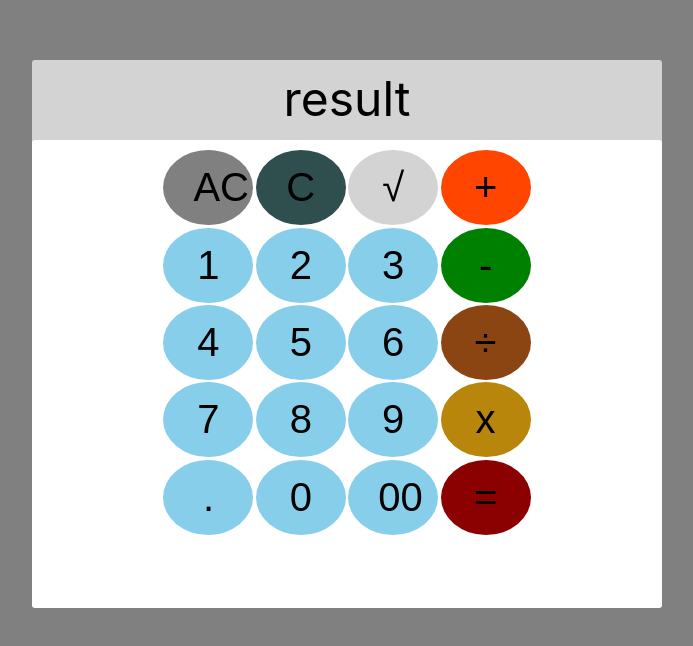
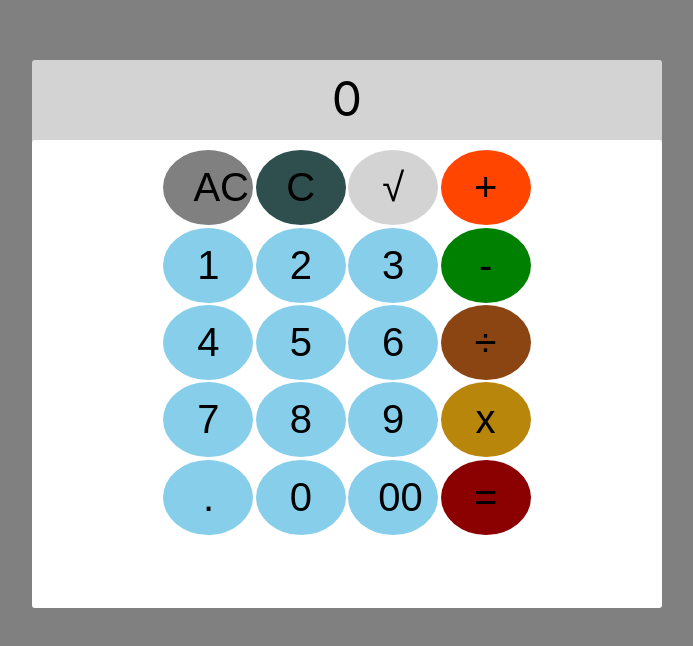
Before and after one commit to okamil2/calculator, a React (Create React App) app: page / in a window 1280 px wide. Shown: the part 106-752 px from the top of the page, without its empty margins (293-986 px from the left). Built offline with nearby package versions, Linux system fonts and the light colour scheme.

Commit message:
Updated variable name and its value

```diff
--- a/src/Screen.js
+++ b/src/Screen.js
@@ -2,13 +2,11 @@ import React from 'react';
 import App from "./App";
 import './Screen.css';
 
-
-let testVariable;
-testVariable = "result";
+let output = 0;
 function Screen(){
     return(
         <div className={"output"} id={"result"}>
-            {testVariable}
+            {output}
         </div>
 
     );
```
